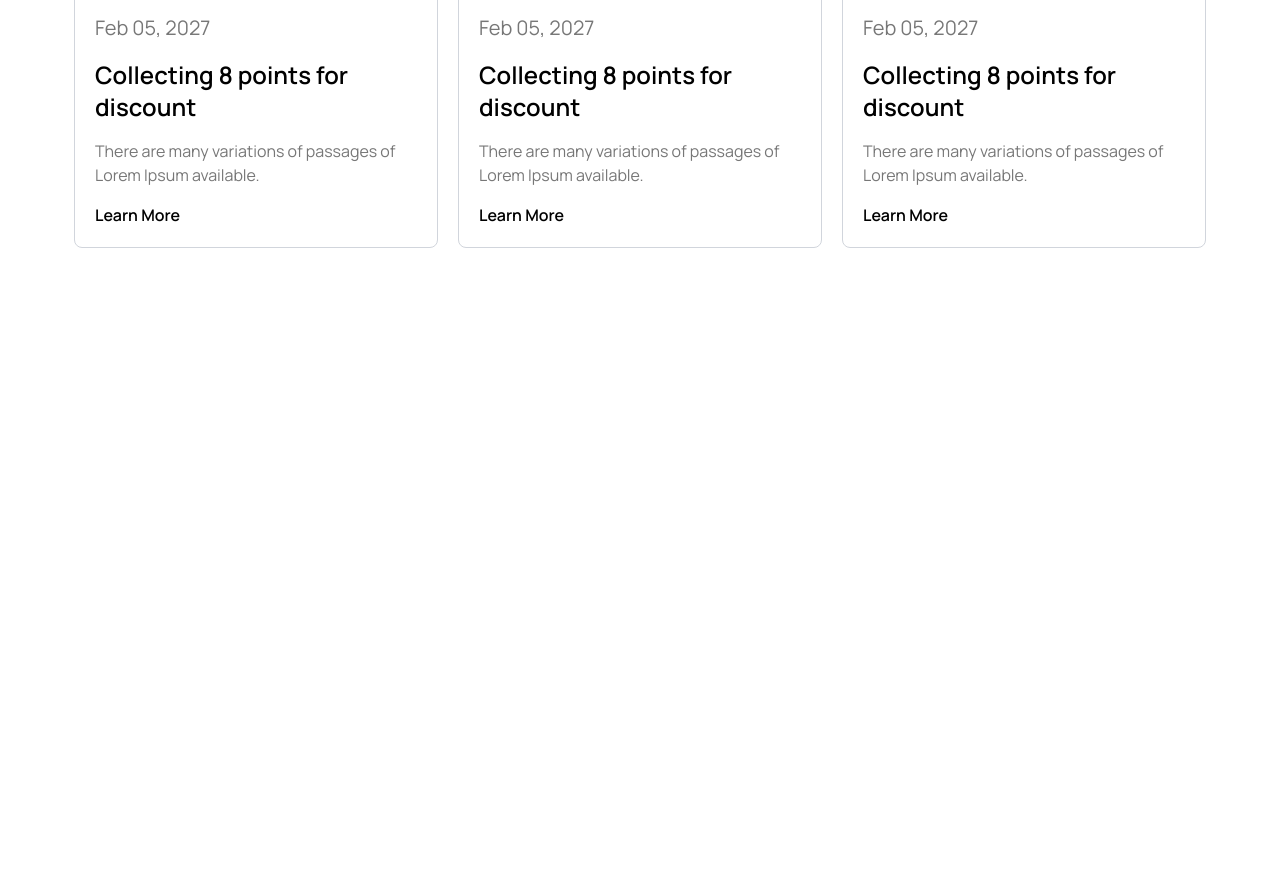
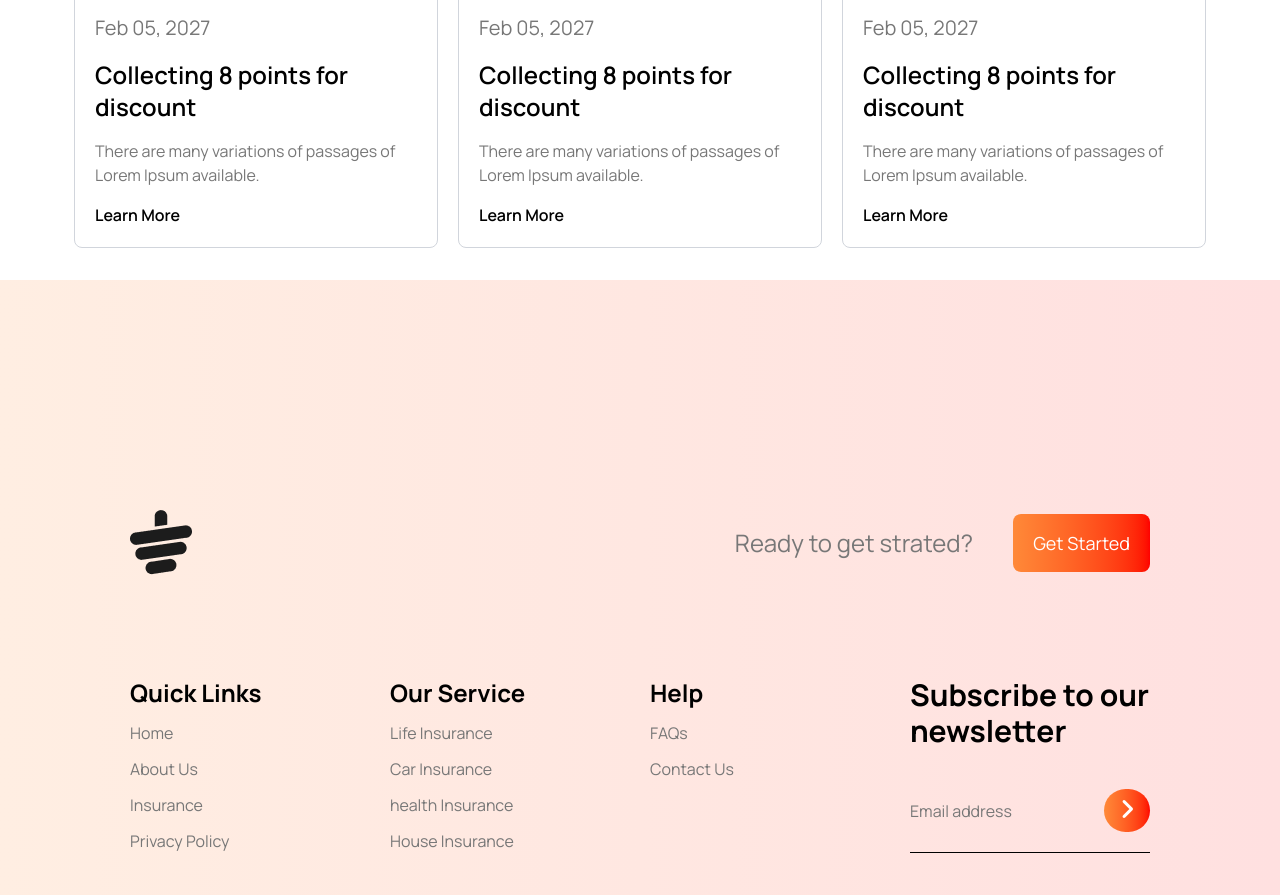
Before and after one commit to sabbir053/great-tea-house, a plain HTML site: page index.html in a window 1280 px wide. Shown: the part 3022-3917 px from the top of the page. Before the commit the page ends 3302 px from the top, so only its background shows below. Drawn offline with nearby package versions, Linux system fonts and the light colour scheme.

Commit message:
full complete with responsive

```diff
--- a/index.html
+++ b/index.html
@@ -142,9 +142,12 @@
                         </button>
                     </div>
                 </div>
+                <div class="flex justify-end items-end">
                     <div class="space-y-15 relative p-[55px] md:p-[1] mt-[25px]">
-                    <div class="bg-white p-8 rounded-lg relative w-[454px] opacity-20 ml-10">
-                        <p class="font-[16px] text-[#777777] pb-6">We are providing the best and suitable home insurance
+                        <div
+                            class="bg-white p-8 rounded-lg relative w-[300px] sm:w-[350px] lg:w-[454px] opacity-20 ml-[100px] md:ml-[70px] lg:ml-[50px]">
+                            <p class="font-[16px] text-[#777777] pb-6">We are providing the best and suitable home
+                                insurance
                                 services for the people who are interested to treatment</p>
                             <h2 class="text-[20px] font-semibold">Ilham Yuda</h2>
                             <p class="text-[16px] text-[#777777]">Businessman</p>
@@ -153,8 +156,10 @@
                             </div>
                         </div>
 
-                    <div class="bg-white p-8 rounded-lg w-[454px] absolute top-[140px] -left-[100px] z-10">
-                        <p class="font-[16px] text-[#777777] pb-6">We are providing the best and suitable home insurance
+                        <div
+                            class="bg-white p-8 rounded-lg sm:w-[350px] lg:w-[454px] absolute top-[140px] right-[150px] z-10">
+                            <p class="font-[16px] text-[#777777] pb-6">We are providing the best and suitable home
+                                insurance
                                 services for the people who are interested to treatment</p>
                             <h2 class="text-[20px] font-semibold">Ilham Yuda</h2>
                             <p class="text-[16px] text-[#777777]">Businessman</p>
@@ -164,8 +169,10 @@
                             <img src="./images/circles.png" alt="" class="absolute right-10 bottom-10">
                         </div>
 
-                    <div class="bg-white p-8 rounded-lg relative w-[454px] opacity-20 ml-[50px]">
-                        <p class="font-[16px] text-[#777777] pb-6">We are providing the best and suitable home insurance
+                        <div
+                            class="bg-white p-8 rounded-lg relative w-[300px] sm:w-[350px] lg:w-[454px] opacity-20 ml-[100px] md:ml-[70px] lg:ml-[50px]">
+                            <p class="font-[16px] text-[#777777] pb-6">We are providing the best and suitable home
+                                insurance
                                 services for the people who are interested to treatment</p>
                             <h2 class="text-[20px] font-semibold">Ilham Yuda</h2>
                             <p class="text-[16px] text-[#777777]">Businessman</p>
@@ -173,6 +180,9 @@
                                 <img src="./images/client.png" alt="">
                             </div>
                         </div>
+
+                    </div>
+
                 </div>
             </div>
         </section>
@@ -184,7 +194,7 @@
                 available, but the majority have suffered alteration in some form, by injected humour, or randomised
                 words which don't look even slightly believable. </p>
             <div class="flex justify-center items-center">
-                <div class="grid grid-cols-1 md:grid-cols-3 gap-5">
+                <div class="grid grid-cols-1 md:grid-cols-2 lg:grid-cols-3 gap-5">
                     <div class="border border-gray-300 rounded-lg p-5 space-y-4 w-[364px]">
                         <img src="./images/news-1.png" alt="" class="rounded-lg">
                         <p class="text-[20px] text-[#777777]">Feb 05, 2027</p>
@@ -221,7 +231,64 @@
 
     <!-- footer starts here -->
     <footer>
-
+        <!-- footer section here -->
+        <section class="footer-section bg-linear-to-r from-[#ffeee2] to-[#ffe0e0] ">
+            <div class="container mx-auto py-[230px] px-[130px]">
+                <div class="grid grid-cols-2 pb-[54px]">
+                    <img src="./images/cup.png" alt="">
+                    <div class="flex justify-end items-center text-white gap-x-10">
+                        <p class="text-2xl text-[#777777]">Ready to get strated?</p>
+                        <button class="bg-linear-to-r from-[#FF8938] to-[#fe0000] px-5 py-[15px] rounded-lg text-lg">Get
+                            Started</button>
+                    </div>
+                </div>
+                <div class="grid grid-cols-1 md:grid-cols-2 lg:grid-cols-4 gap-5 md:py-12">
+                    <div class="space-y-3">
+                        <h2 class="font-bold text-2xl">Quick Links</h2>
+                        <ul class="space-y-3">
+                            <li class="text-[16px] text-[#777777]">Home</li>
+                            <li class="text-[16px] text-[#777777]">About Us</li>
+                            <li class="text-[16px] text-[#777777]">Insurance</li>
+                            <li class="text-[16px] text-[#777777]">Privacy Policy</li>
+                        </ul>
+                    </div>
+                    <div class="space-y-3">
+                        <h2 class="font-bold text-2xl">Our Service</h2>
+                        <ul class="space-y-3">
+                            <li class="text-[16px] text-[#777777]">Life Insurance</li>
+                            <li class="text-[16px] text-[#777777]">Car Insurance</li>
+                            <li class="text-[16px] text-[#777777]">health Insurance</li>
+                            <li class="text-[16px] text-[#777777]">House Insurance</li>
+                        </ul>
+                    </div>
+                    <div class="space-y-3">
+                        <h2 class="font-bold text-2xl">Help</h2>
+                        <ul class="space-y-3">
+                            <li class="text-[16px] text-[#777777]">FAQs</li>
+                            <li class="text-[16px] text-[#777777]">Contact Us</li>
+                        </ul>
+                    </div>
+                    <div>
+                        <h2 class="font-bold text-3xl pb-10">Subscribe to our <br> newsletter</h2>
+                        <div class="flex justify-between items-center gap-8 pb-5">
+                            <p class="text-[#777777]">Email address</p>
+                            <!-- icon here -->
+                            <div class="bg-linear-to-r from-[#FF8938] to-[#fe0000] rounded-full p-2">
+                                <i class="fa-solid fa-angle-right text-2xl text-white"></i>
+                            </div>
+                        </div>
+                        <hr class="text-[#777777 pb-12">
+                        <!-- social media icon here -->
+                        <div class="flex gap-6">
+                            <i class="fa-brands fa-facebook-f text-2xl"></i>
+                            <i class="fa-brands fa-twitter text-2xl"></i>
+                            <i class="fa-brands fa-instagram text-2xl"></i>
+                        </div>
+                    </div>
+                </div>
+                <p class="text-center text-[16px] text-[#666666]">© 2027 UIDesign.to - All rights reserved.</p>
+            </div>
+        </section>
     </footer>
     <!-- footer ends here -->
 </body>
```
Lines whose indentation alone changed are shown as unchanged.
